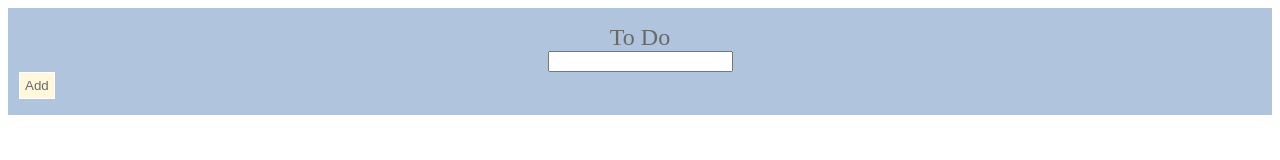
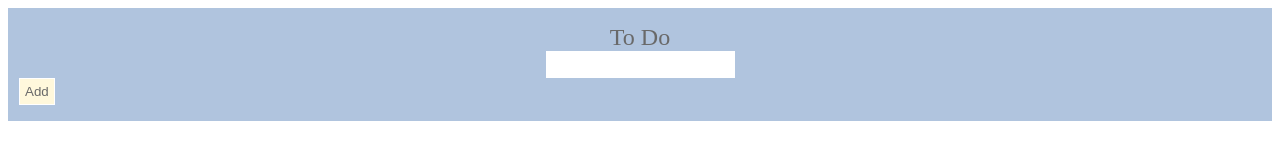
Before and after one commit to mystine/dsn1676-assignment-5, a plain HTML site: page index.html in a window 1280 px wide. Drawn offline with nearby package versions, Linux system fonts and the light colour scheme.

Commit message:
input styling

```diff
--- a/css/main.css
+++ b/css/main.css
@@ -34,7 +34,8 @@ label {
 }
 
 input {
-    border
+    padding: 5px;
+    border: 1px solid #fff;
 }
 
 button {
```
